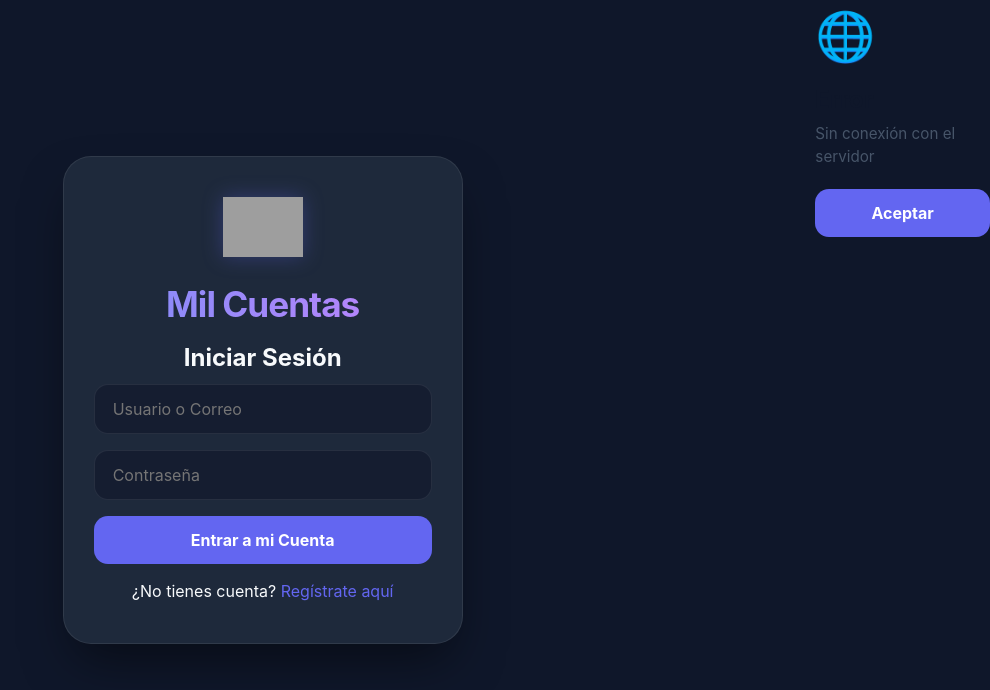
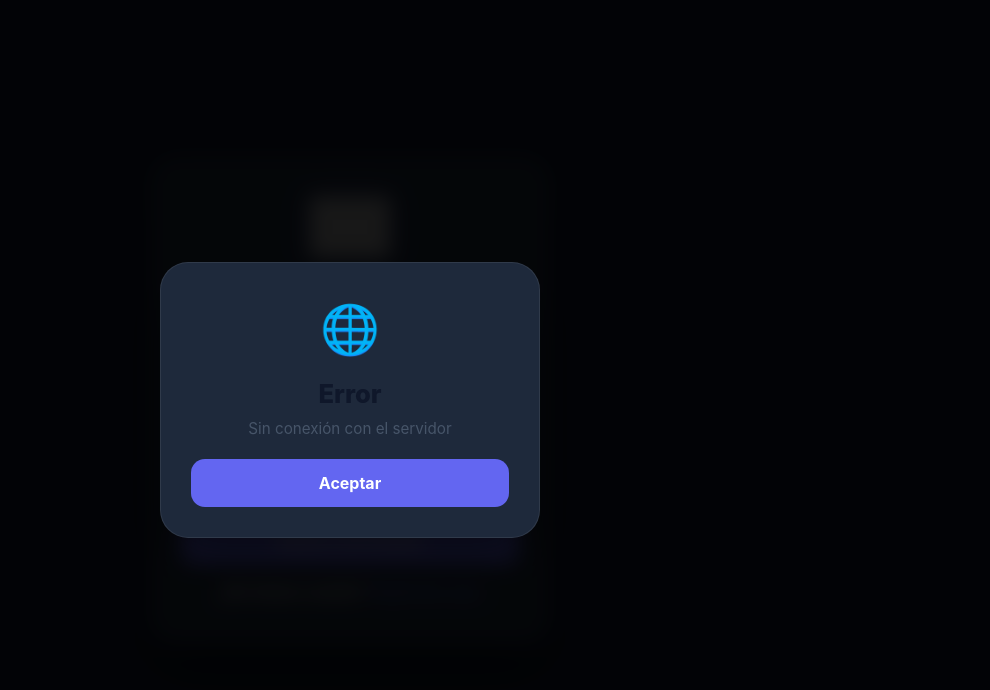
Before and after one commit to Reymilan15/milos-cuentas, a website built with Vite: page index.html in a window 1280 px wide. Both pictures are taken after a click on the button "Entrar a mi Cuenta". Shown: the whole page, without its empty margins (290-1280 px from the left). Built offline with nearby package versions, Linux system fonts and the light colour scheme; no server answers; grey boxes are pictures that could not be loaded.

Commit message:
Update estilos.css

```diff
--- a/estilos.css
+++ b/estilos.css
@@ -136,7 +136,7 @@ body {
     font-weight: 700;
     font-size: 1.1rem;
     color: var(--text-white);
-    margin: 0; /* Reseteado para que no use el margin de 40px anterior */
+    margin: 0;
 }
 
 #side-fullname {
@@ -354,3 +354,48 @@ button {
     align-items: center;
     border: 1px solid var(--border);
 }
+
+/* --- NUEVO: ESTILOS DEL MODAL (CORRECCIÓN DE PANTALLA BLANCA) --- */
+.modal-wrapper {
+    position: fixed;
+    inset: 0;
+    background: rgba(0, 0, 0, 0.85);
+    display: none; /* ESTO OCULTA EL TITULO SIN SENTIDO AL INICIO */
+    justify-content: center;
+    align-items: center;
+    z-index: 9999;
+    backdrop-filter: blur(10px);
+    padding: 20px;
+}
+
+.modal-content {
+    background: var(--card-bg);
+    color: var(--text-white);
+    padding: 30px;
+    border-radius: 28px;
+    width: 100%;
+    max-width: 380px;
+    text-align: center;
+    border: 1px solid var(--border);
+    box-shadow: 0 25px 50px -12px rgba(0, 0, 0, 0.5);
+}
+
+#modal-icon { font-size: 3.5rem; margin-bottom: 15px; display: block; }
+#modal-title { font-size: 1.6rem; font-weight: 800; margin-bottom: 10px; }
+#modal-text { color: var(--text-muted); margin-bottom: 25px; line-height: 1.4; }
+
+.modal-footer {
+    display: flex;
+    gap: 12px;
+}
+
+#modal-cancel-btn {
+    background: rgba(255,255,255,0.05);
+    color: var(--text-white);
+    border: 1px solid var(--border);
+}
+
+#modal-ok-btn {
+    background: var(--primary);
+    color: white;
+}
```
